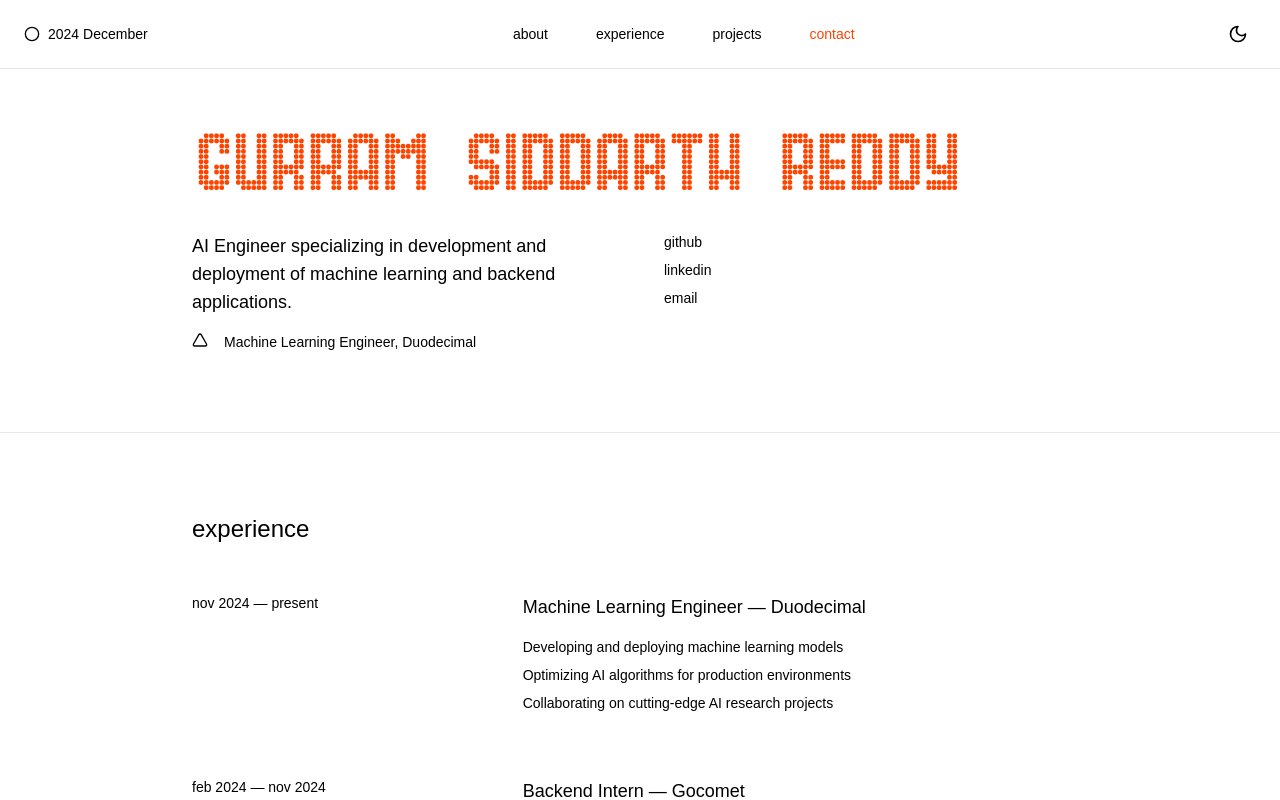
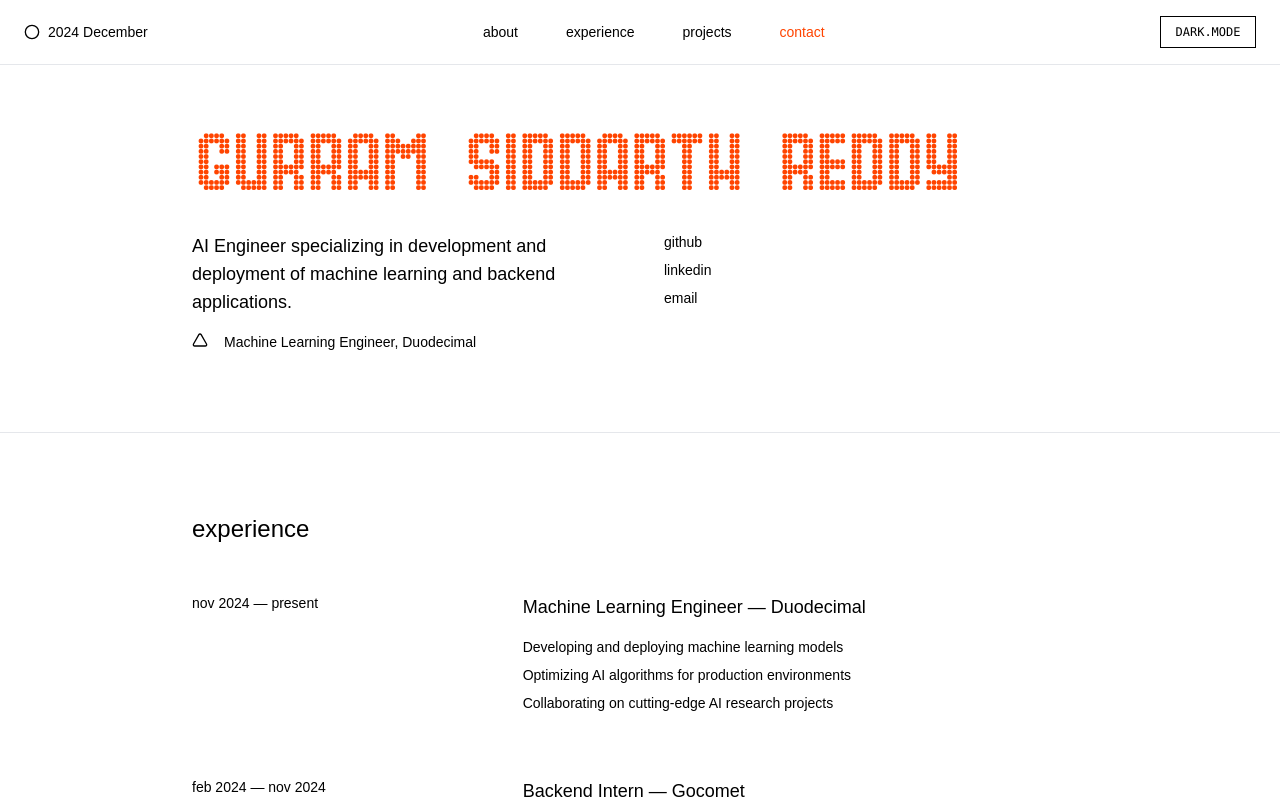
Before and after one commit to siddarthreddygsr/portfolio, a Next.js app: page / in a window 1280 px wide. Shown: the top 800 px of the page. Built offline with nearby package versions, Linux system fonts and the light colour scheme; a web font is replaced by a local one.

Commit message:
theme toggle
Signed-off-by: Siddarthreddygsr <siddarthreddygsr@gmail.com>

```diff
--- a/package.json
+++ b/package.json
@@ -9,6 +9,7 @@
     "lint": "next lint"
   },
   "dependencies": {
+    "framer-motion": "^11.15.0",
     "lucide-react": "^0.468.0",
     "next": "14.2.17",
     "react": "^18",
--- a/src/app/globals.css
+++ b/src/app/globals.css
@@ -4,7 +4,7 @@
 
 :root {
   --background-color: #FFF;
-  --font-color: 0, 0, 0;
+  --font-color: #000;
   --accent-color: #ff4400;
 }
 
--- a/src/components/ThemeToggle.tsx
+++ b/src/components/ThemeToggle.tsx
@@ -1,7 +1,7 @@
 'use client'
 
 import { useState, useEffect } from 'react'
-import { Moon, Sun } from 'lucide-react'
+import { motion, AnimatePresence } from 'framer-motion'
 
 export default function ThemeToggle() {
   const [darkMode, setDarkMode] = useState(false)
@@ -20,8 +20,33 @@ export default function ThemeToggle() {
   }
 
   return (
-    <button onClick={toggleDarkMode} className="p-2">
-      {darkMode ? <Sun className="w-5 h-5" /> : <Moon className="w-5 h-5" />}
+    <button
+      onClick={toggleDarkMode}
+      className="w-24 h-8 bg-[var(--background-color)] border border-[var(--font-color)] relative font-mono text-xs flex items-center justify-start px-2 overflow-hidden"
+      aria-label={darkMode ? "Switch to light mode" : "Switch to dark mode"}
+    >
+      <AnimatePresence mode="wait">
+        <motion.div
+          key={darkMode ? 'dark' : 'light'}
+          initial={{ width: 0 }}
+          animate={{ width: 'auto' }}
+          exit={{ width: 0 }}
+          transition={{ duration: 0.5 }}
+          className="absolute left-1/2 transform -translate-x-1/2 flex overflow-hidden"
+        >
+          {(darkMode ? 'LIGHT.MODE' : 'DARK.MODE').split(/\s*/).map((letter, index) => (
+            <motion.span
+              key={index}
+              initial={{ opacity: 0 }}
+              animate={{ opacity: 1 }}
+              transition={{ delay: index * 0.1 }}
+              className="text-[var(--font-color)]"
+            >
+              {letter}
+            </motion.span>
+          ))}
+        </motion.div>
+      </AnimatePresence>
     </button>
   )
 }
```
Also changed, not shown: 1 other file (tests, documents, lock files or other folders).
